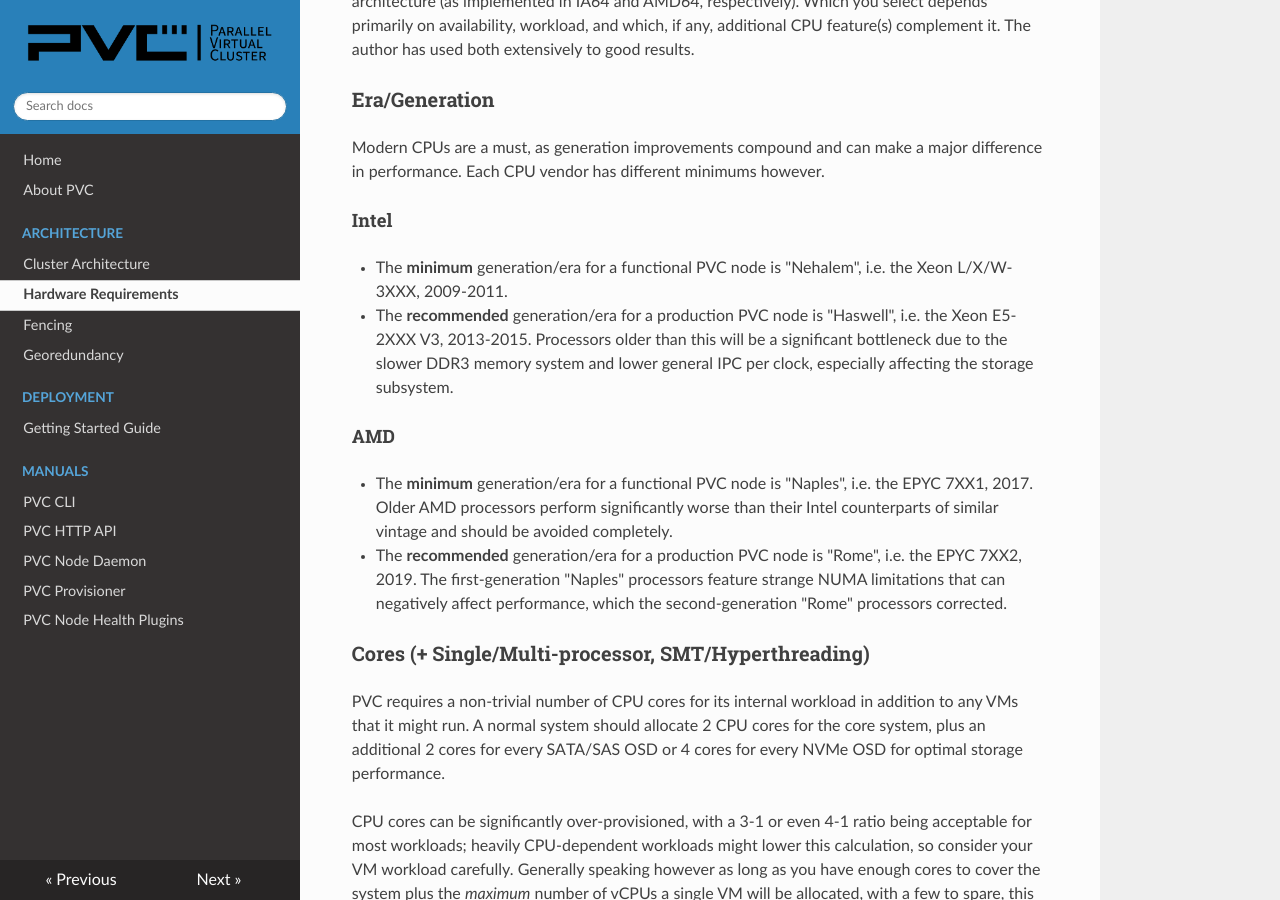
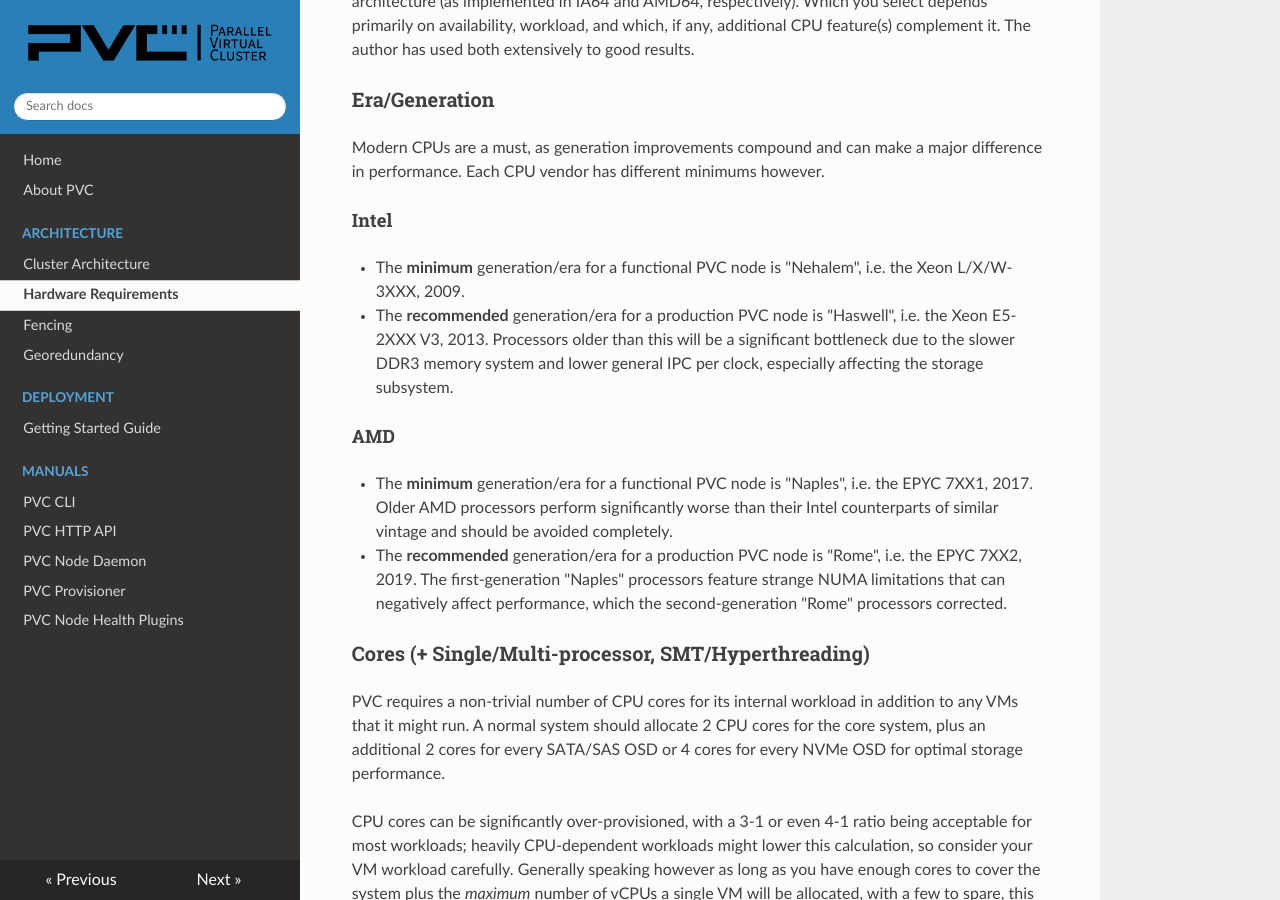
Before and after one commit to parallelvirtualcluster/docs, an MkDocs documentation site: the page built from docs/architecture/hardware-requirements.md, in a window 1280 px wide and 900 px high, scrolled down 2957 px. Built offline with MkDocs 1.6.1, drawn with Linux system fonts in a browser that asks for light colours; nearby versions of some CDN libraries.

Commit message:
Remove year ranges

```diff
--- a/docs/architecture/hardware-requirements.md
+++ b/docs/architecture/hardware-requirements.md
@@ -46,9 +46,9 @@
 
 #### Intel
 
-* The **minimum** generation/era for a functional PVC node is "Nehalem", i.e. the Xeon L/X/W-3XXX, 2009-2011.
+* The **minimum** generation/era for a functional PVC node is "Nehalem", i.e. the Xeon L/X/W-3XXX, 2009.
 
-* The **recommended** generation/era for a production PVC node is "Haswell", i.e. the Xeon E5-2XXX V3, 2013-2015. Processors older than this will be a significant bottleneck due to the slower DDR3 memory system and lower general IPC per clock, especially affecting the storage subsystem.
+* The **recommended** generation/era for a production PVC node is "Haswell", i.e. the Xeon E5-2XXX V3, 2013. Processors older than this will be a significant bottleneck due to the slower DDR3 memory system and lower general IPC per clock, especially affecting the storage subsystem.
 
 #### AMD
 
```
